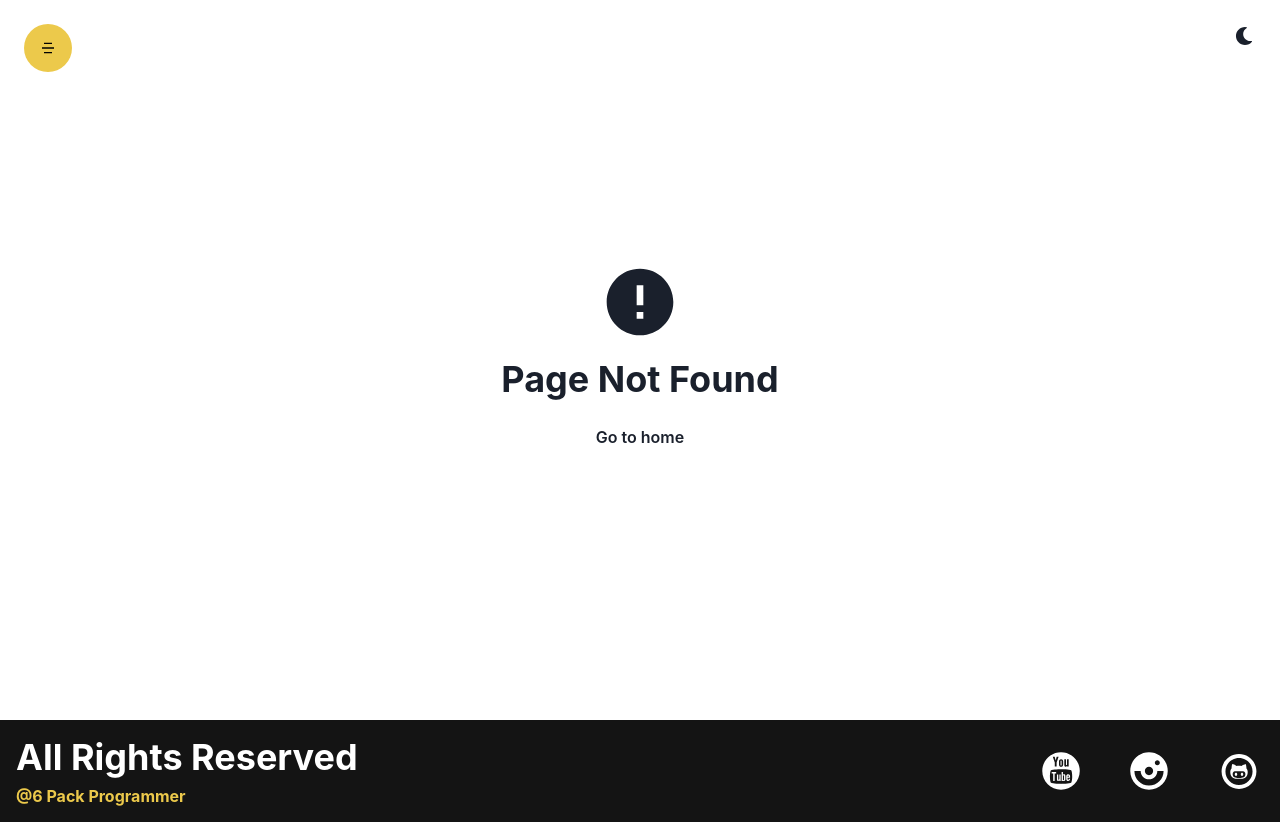
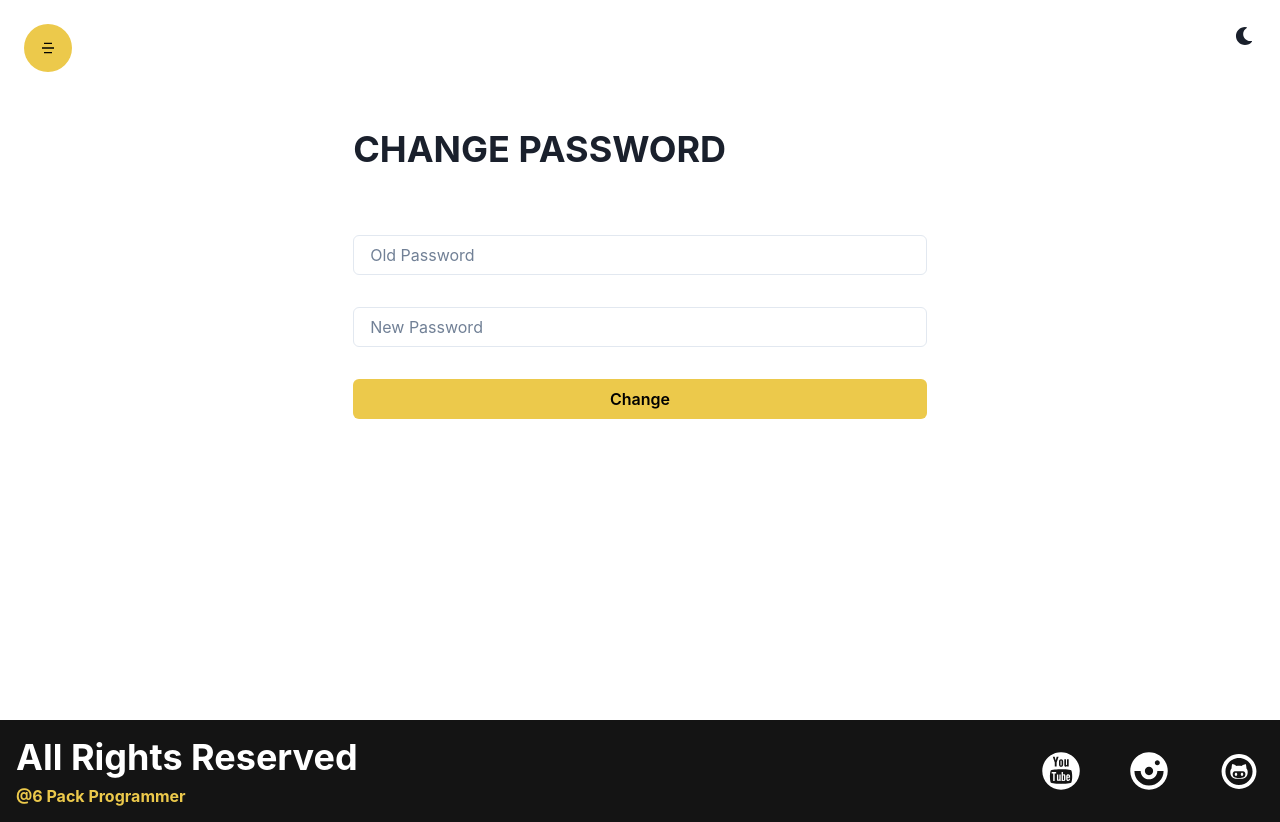
Before and after one commit to sarb001/Course-for-Coders-Web-App, a React (Create React App) app in the folder c-f-c/: page /changepassword in a window 1280 px wide. Before the commit this address had no page. Built offline with nearby package versions, Linux system fonts and the light colour scheme.

Commit message:
feature - UpdateProfile + ChangePassword UI Created

```diff
--- a/c-f-c/src/App.js
+++ b/c-f-c/src/App.js
@@ -17,6 +17,8 @@
 import NotFound from './Components/Layout/NotFound/NotFound';
 import Coursepage from './Components/CoursePage/Coursepage';
 import Profile from './Components/Profile/Profile';
+import ChangePassword from './Components/Profile/ChangePassword';
+import UpdateProfile from './Components/Profile/UpdateProfile';
 
 function App() {
   return (
@@ -30,6 +32,9 @@
 
 
             <Route exact path = "/login"  element= {<Login />}> </Route>
+            <Route exact path = "/changepassword"  element= {<ChangePassword  />}> </Route>
+            <Route exact path = "/updateprofile"  element= {<UpdateProfile />}> </Route>
+
             <Route exact path = "/profile"  element= {<Profile />}> </Route>
             <Route exact path = "/contact"  element= {<Contact  />}> </Route>
             <Route exact path = "/request"  element= {<Request  />}> </Route>
--- /dev/null
+++ b/c-f-c/src/Components/Profile/ChangePassword.jsx
@@ -0,0 +1,59 @@
+import React , {  useState  } from 'react';
+import { Button, Container, Heading, Input, VStack } from '@chakra-ui/react';
+
+const ChangePassword = () => {
+
+  const [oldPassword, setOldPassword] = useState('');
+  const [newPassword, setNewPassword] = useState('');
+
+    const submitHandler = (e) => {
+        e.preventDefault();
+    }
+
+  return (
+    <div>
+          <Container py="16" minH={'90vh'}>
+
+      <form onSubmit = {submitHandler}>
+        <Heading
+          textTransform={'uppercase'}
+          children="Change Password"
+          my="16"
+          textAlign={['center', 'left']}
+        />
+
+        <VStack spacing={'8'}>
+          <Input
+            required
+            value={oldPassword}
+            onChange={e => setOldPassword(e.target.value)}
+            placeholder="Old Password"
+            type={'password'}
+            focusBorderColor="yellow.500"
+          />
+
+          <Input
+            required
+            value={newPassword}
+            onChange={e => setNewPassword(e.target.value)}
+            placeholder="New Password"
+            type={'password'}
+            focusBorderColor="yellow.500"
+          />
+
+          <Button
+
+            w="full"
+            colorScheme={'yellow'}
+            type="submit"
+          >
+            Change
+          </Button>
+        </VStack>
+      </form>
+    </Container>
+    </div>
+  )
+}
+
+export default ChangePassword
--- /dev/null
+++ b/c-f-c/src/Components/Profile/UpdateProfile.jsx
@@ -0,0 +1,55 @@
+import { useState } from 'react';
+import { Button, Container, Heading, Input, VStack } from '@chakra-ui/react';
+
+const UpdateProfile = () => {
+
+  const [name, setName] = useState('');
+  const [email, setEmail] = useState('');
+
+  const submitHandler = (e) => {
+    e.preventDefault();
+  }
+
+  return (
+    <div>
+
+    <Container py="16" minH={'90vh'}>
+            <form onSubmit={submitHandler}>
+              <Heading
+                textTransform={'uppercase'}
+                children="Update Profile"
+                my="16"
+                textAlign={['center', 'left']}
+              />
+
+        <VStack spacing={'8'}>
+          <Input
+            value={name}
+            onChange={e => setName(e.target.value)}
+            placeholder="Name"
+            type={'text'}
+            focusBorderColor="yellow.500"
+          />{' '}
+
+          <Input
+            value={email}
+            onChange={e => setEmail(e.target.value)}
+            placeholder="Email"
+            type={'email'}
+            focusBorderColor="yellow.500"
+          />
+
+          <Button
+            w="full"
+            colorScheme={'yellow'}
+            type = "submit"
+          >  Update </Button>
+        </VStack>
+      </form>
+    </Container>
+
+    </div>
+  )
+}
+
+export default UpdateProfile
```
